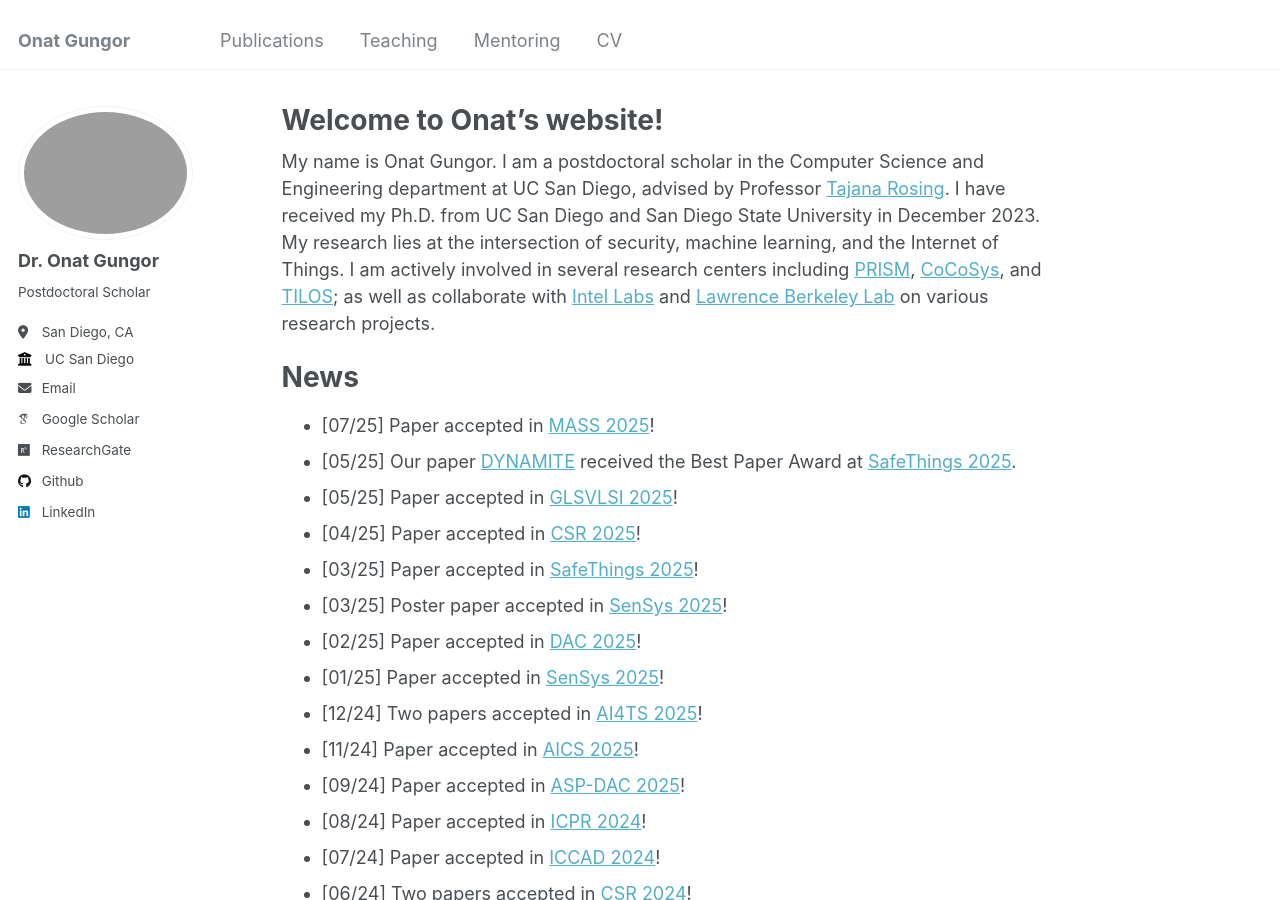
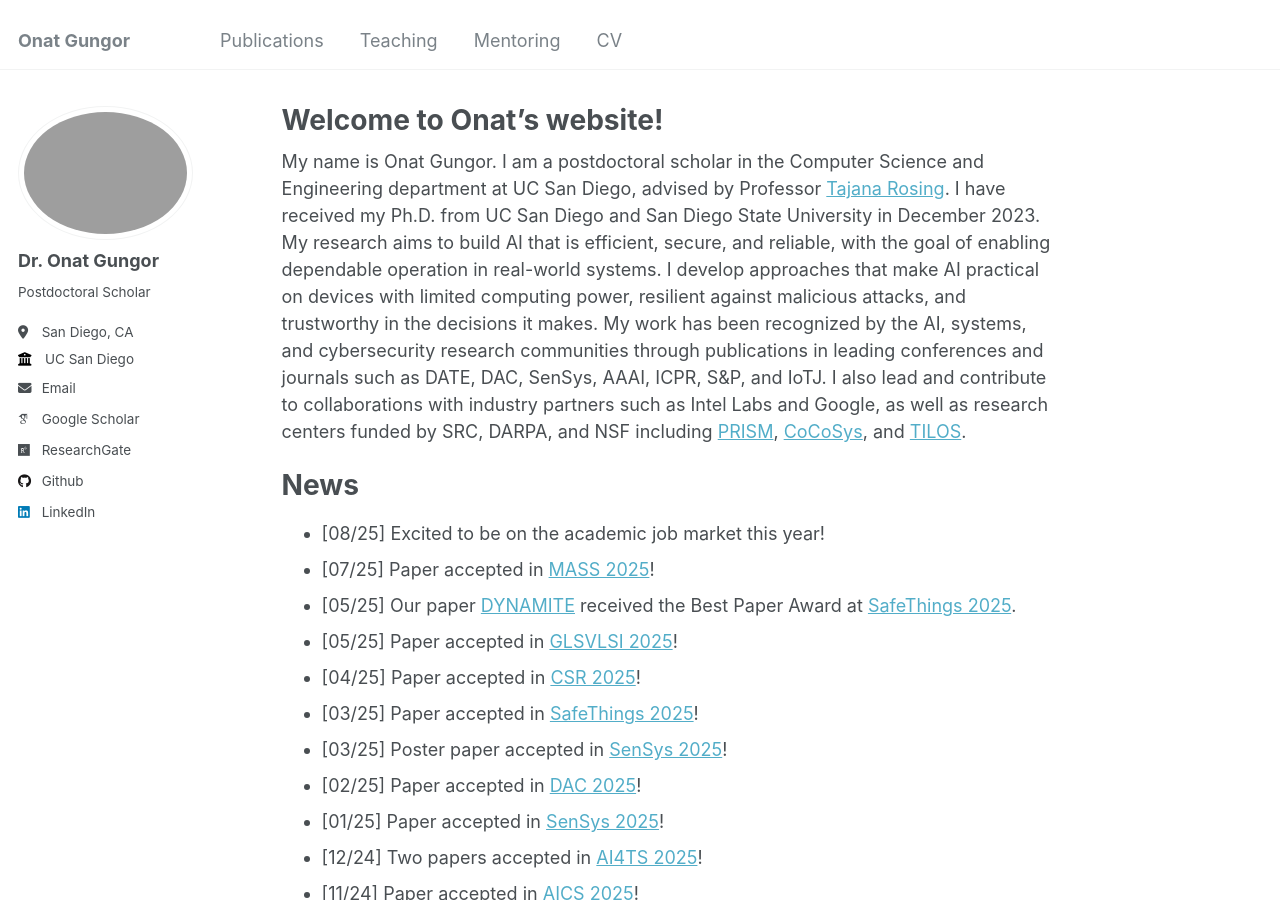
Before and after one commit to onatucsd/onatucsd.github.io, a Jekyll site: the page built from _pages/about.md, in a window 1280 px wide and 900 px high. Built offline with Jekyll 4.4.1, drawn with Linux system fonts in a browser that asks for light colours; some web fonts are replaced.

Commit message:
Update about.md

```diff
--- a/_pages/about.md
+++ b/_pages/about.md
@@ -7,10 +7,11 @@ redirect_from:
   - /about.html
 ---
 
-My name is Onat Gungor. I am a postdoctoral scholar in the Computer Science and Engineering department at UC San Diego, advised by Professor [Tajana Rosing](https://cseweb.ucsd.edu/~trosing/). I have received my Ph.D. from UC San Diego and San Diego State University in December 2023. My research lies at the intersection of security, machine learning, and the Internet of Things. I am actively involved in several research centers including [PRISM](https://prism.ucsd.edu/), [CoCoSys](https://cocosys.ece.gatech.edu/), and [TILOS](https://tilos.ai/); as well as collaborate with [Intel Labs](https://www.intel.com/content/www/us/en/research/ai.html) and [Lawrence Berkeley Lab](https://www.es.net/) on various research projects.
+My name is Onat Gungor. I am a postdoctoral scholar in the Computer Science and Engineering department at UC San Diego, advised by Professor [Tajana Rosing](https://cseweb.ucsd.edu/~trosing/). I have received my Ph.D. from UC San Diego and San Diego State University in December 2023. My research aims to build AI that is efficient, secure, and reliable, with the goal of enabling dependable operation in real-world systems. I develop approaches that make AI practical on devices with limited computing power, resilient against malicious attacks, and trustworthy in the decisions it makes. My work has been recognized by the AI, systems, and cybersecurity research communities through publications in leading conferences and journals such as DATE, DAC, SenSys, AAAI, ICPR, S&P, and IoTJ. I also lead and contribute to collaborations with industry partners such as Intel Labs and Google, as well as research centers funded by SRC, DARPA, and NSF including [PRISM](https://prism.ucsd.edu/), [CoCoSys](https://cocosys.ece.gatech.edu/), and [TILOS](https://tilos.ai/).
 
 News
 ======
+* [08/25] Excited to be on the academic job market this year!
 * [07/25] Paper accepted in [MASS 2025](https://ieeemass2025.github.io/ieeemass2025/)!
 * [05/25] Our paper [DYNAMITE](https://arxiv.org/abs/2504.13301) received the Best Paper Award at [SafeThings 2025](https://safethings25.ieee-security.org).
 * [05/25] Paper accepted in [GLSVLSI 2025](https://www.glsvlsi.org)!
```
